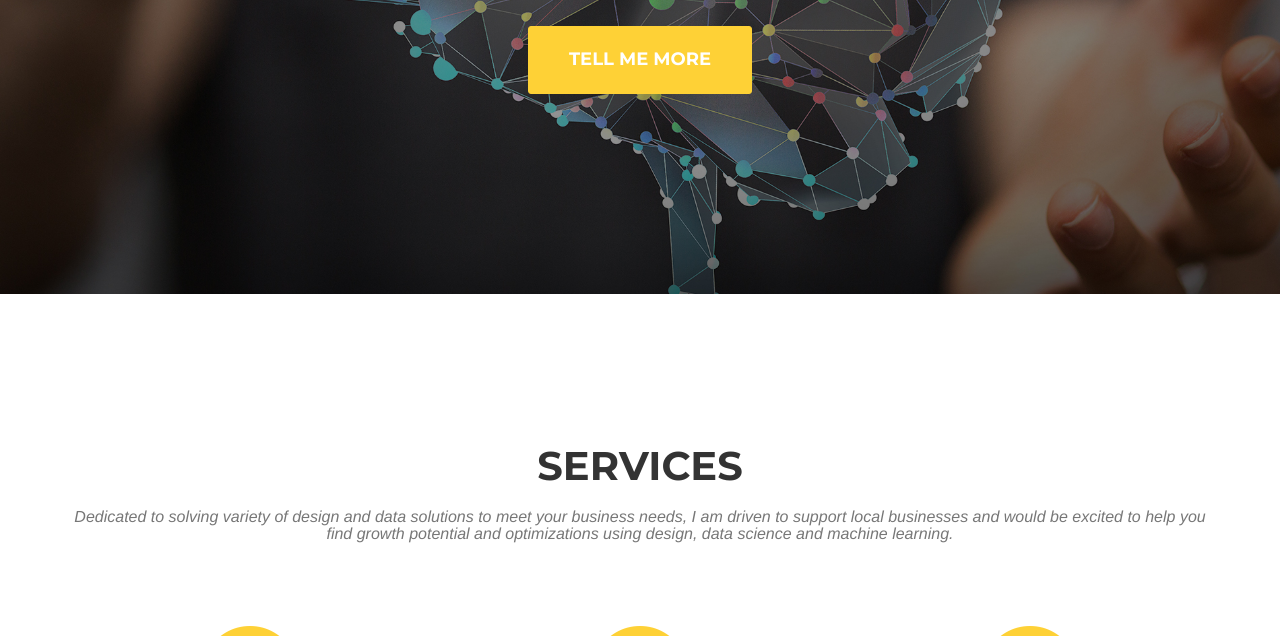
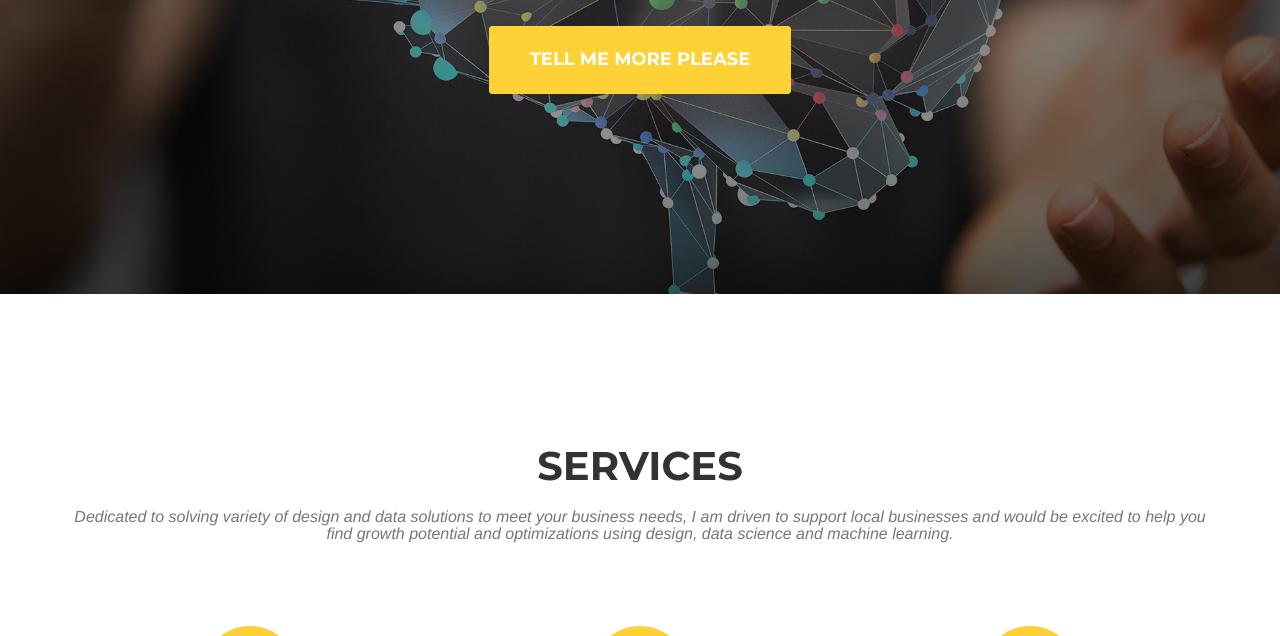
Before and after one commit to kefortney/Kefortney-Website, a website: page index.html in a window 1280 px wide. Shown: the part 464-1100 px from the top of the page. Drawn offline with nearby package versions, Linux system fonts and the light colour scheme; a web font is replaced by a local one.

Commit message:
Test of DNS Changes

```diff
--- a/index.html
+++ b/index.html
@@ -87,7 +87,7 @@
             <div class="intro-text">
                 <div class="intro-lead-in">Local Insights for Local Data</div>
                 <div class="intro-heading">Data+Design</div>
-                <a href="#services" class="page-scroll btn btn-xl">Tell Me More</a>
+                <a href="#services" class="page-scroll btn btn-xl">Tell Me More Please</a>
             </div>
         </div>
     </header>
```
